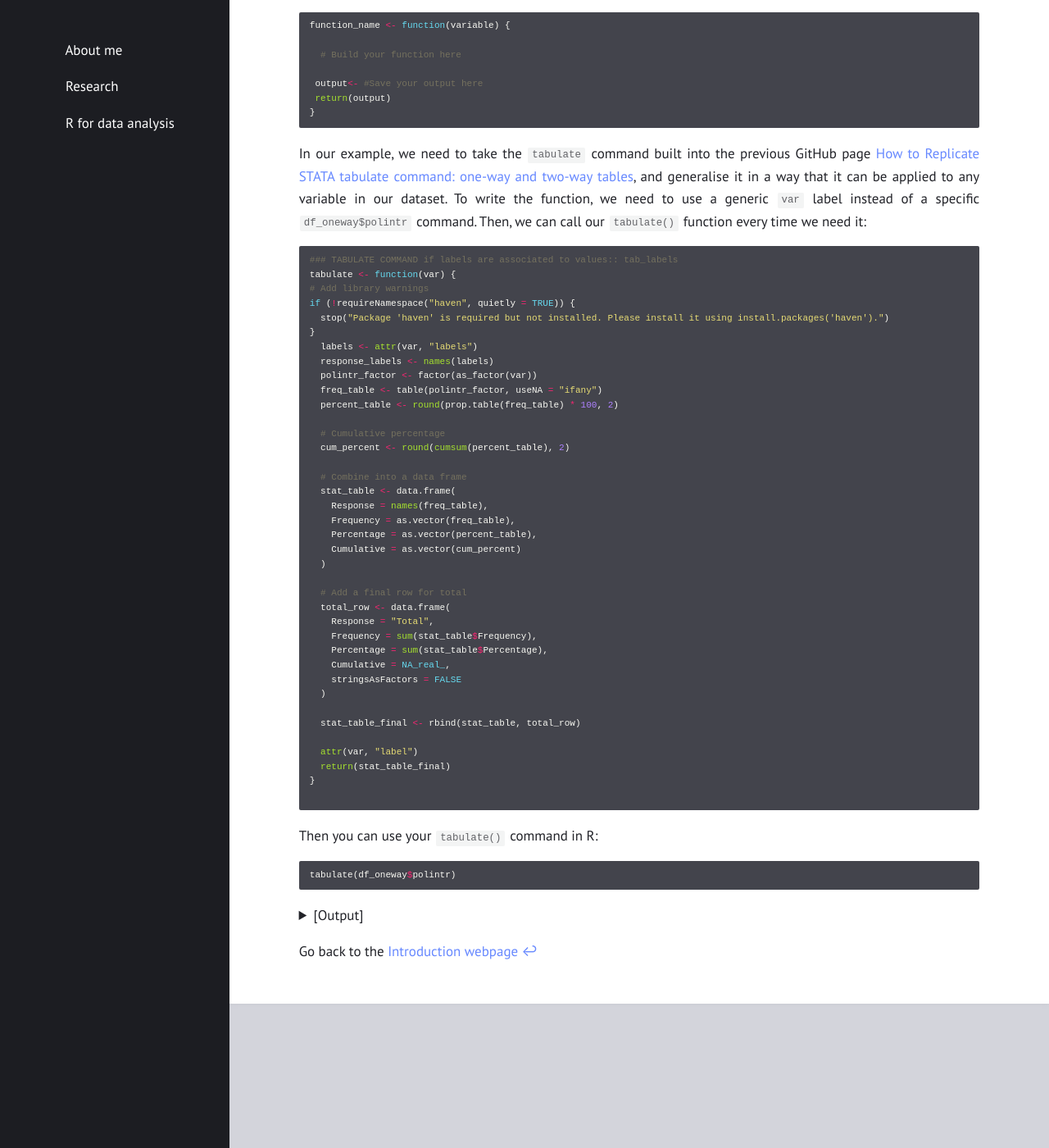
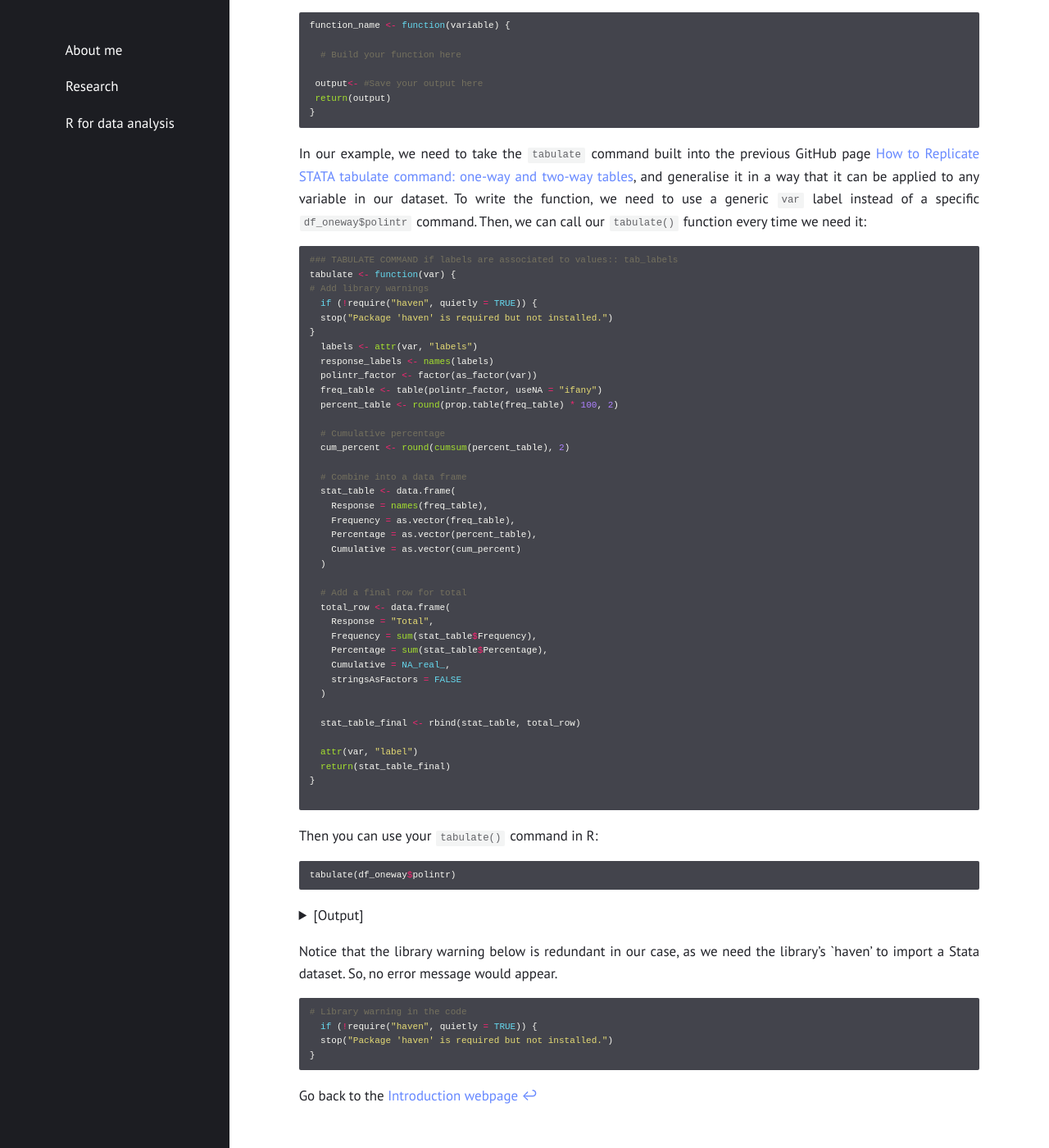
Before and after one commit to gubellom/gubellom.github.io, a Jekyll site: the page built from R files/Functions.md, in a window 1280 px wide and 1400 px high, scrolled down 704 px. Shown: the whole window at 82% size. Built offline with Jekyll 4.4.1, drawn with Linux system fonts in a browser that asks for light colours.

Commit message:
Update Functions.md
Signed-off-by: Michele Gubello <62111923+gubellom@users.noreply.github.com>

````diff
--- a/R files/Functions.md
+++ b/R files/Functions.md
@@ -40,8 +40,8 @@ In our example, we need to take the `tabulate` command built into the previous G
 ### TABULATE COMMAND if labels are associated to values:: tab_labels
 tabulate <- function(var) {
 # Add library warnings
-if (!requireNamespace("haven", quietly = TRUE)) {
-  stop("Package 'haven' is required but not installed. Please install it using install.packages('haven').")
+  if (!require("haven", quietly = TRUE)) {
+  stop("Package 'haven' is required but not installed.")
 }
   labels <- attr(var, "labels")
   response_labels <- names(labels)
@@ -97,5 +97,14 @@ tabulate(df_oneway$polintr)
 </pre>
 </details>
 
+Notice that the library warning below is redundant in our case, as we need the library's `haven' to import a Stata dataset. So, no error message would appear.
+
+```r
+# Library warning in the code
+  if (!require("haven", quietly = TRUE)) {
+  stop("Package 'haven' is required but not installed.")
+}
+```
+
 
 Go back to the [Introduction webpage ↩ ](https://gubellom.github.io/michelegubello_Introduction/)
````
